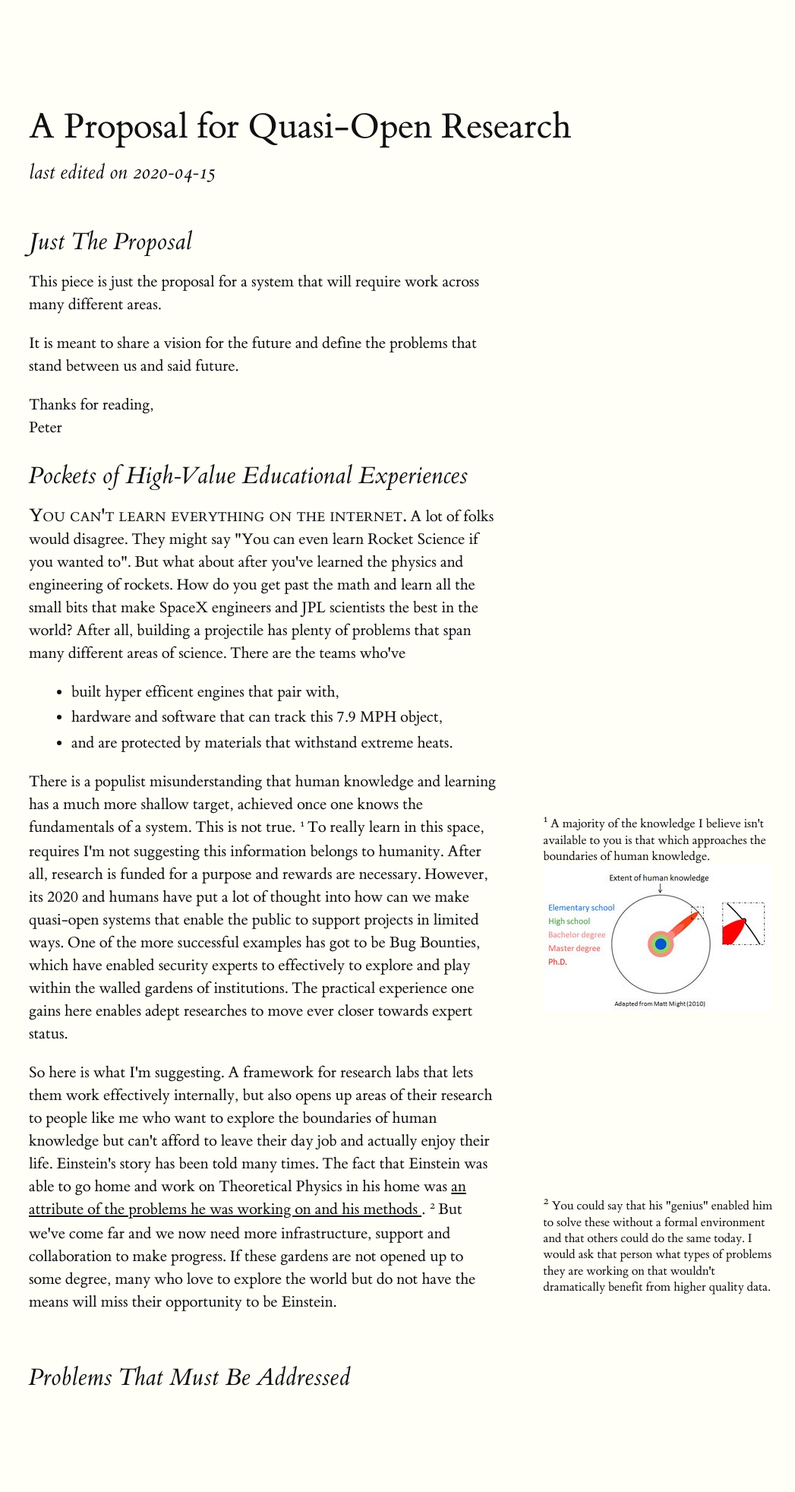
After one commit to htpeter/kouvaris-research-blog, a Flask app: page /posts/tiered_open_education in a window 1280 px wide. The commit adds this page. Shown: the whole page at 76% size, without its empty margins (122-1169 px from the left). Run offline with Flask 2, Linux system fonts and the light colour scheme.

Commit message:
fun updates and new doc

```diff
--- a/backend/serve.py
+++ b/backend/serve.py
@@ -13,5 +13,10 @@ def model_monitoring_post():
     return render_template("./posts/model_monitoring.html")
 
 
+@app.route("/posts/tiered_open_education")
+def tiered_open_education():
+    return render_template("./posts/tiered_open_education.html")
+
+
 if __name__ == "__main__":
     app.run(debug=False)
--- /dev/null
+++ b/backend/templates/posts/tiered_open_education.html
@@ -0,0 +1,113 @@
+<!DOCTYPE html>
+<html lang="en" dir="ltr">
+
+<head>
+    <meta charset="utf-8">
+    <title>Home</title>
+</head>
+
+<body>
+    {% extends "template.html" %}
+    {% block content %}
+    <article>
+        <h1 id="tufte-css">A Proposal for Quasi-Open Research</h1>
+        <p class="subtitle">last edited on 2020-04-15</p>
+        <section>
+            <h2 id="why">Just The Proposal</h2>
+            <p>
+                This piece is just the proposal for a system that will require work
+                across many different areas.
+            </p>
+            <p>
+                It is meant to share a vision for the future and define the problems
+                that stand between us and said future.
+            </p>
+            <p>
+                Thanks for reading,
+                </br>
+                Peter
+            </p>
+
+            <h2 id="why">Pockets of High-Value Educational Experiences</h2>
+            <p>
+                <span class="newthought">You can't learn everything on the internet.</span>
+                A lot of folks would disagree. They might say "You can even learn Rocket Science if you wanted to".
+                But what about after you've learned the physics and engineering of rockets.
+                How do you get past the math and learn all the small bits that make SpaceX engineers and JPL scientists
+                the best in the world?
+                After all, building a projectile has plenty of problems that span
+                many different areas of science. There are the teams who've
+
+                <ul class="user-story-items">
+                    <li>
+                        built hyper efficent engines that pair with,
+                    </li>
+                    <li>
+                        hardware and software that can track this 7.9 MPH object,
+                    </li>
+                    <li>
+                        and are protected by materials that withstand extreme heats.
+                    </li>
+                </ul>
+
+            </p>
+            <p>
+                There is a populist misunderstanding that human knowledge and learning has a much more shallow
+                target, achieved once one knows the fundamentals of a system. This is not true.
+
+                <label for="sn-proprietary-monotype-bembo" class="margin-toggle sidenote-number"></label>
+                <input type="checkbox" id="sn-proprietary-monotype-bembo" class="margin-toggle" />
+                <span class="sidenote">
+                    A majority of the knowledge I believe isn't available to you is that which approaches
+                    the boundaries of human knowledge.
+                    <img src="{{ url_for('static',     filename='images/Learning.jpeg') }}">
+                </span>
+
+                To really learn in this space, requires
+                I'm not suggesting this information belongs to humanity. After all, research is funded for a purpose and
+                rewards are necessary. However, its 2020 and humans have put a lot of thought into how can we make
+                quasi-open
+                systems that enable the public to support projects in limited ways. One of the more successful examples
+                has got
+                to be Bug Bounties, which have enabled security experts to effectively to explore and play within the
+                walled gardens
+                of institutions. The practical experience one gains here enables adept researches to move ever closer
+                towards expert status.
+            </p>
+
+            <p>
+                So here is what I'm suggesting. A framework for research labs that lets them work effectively
+                internally, but also
+                opens up areas of their research to people like me who want to explore the boundaries of human knowledge
+                but can't afford
+                to leave their day job and actually enjoy their life.
+
+                Einstein's story has been told many times. The fact that Einstein was able to go home and work on
+                Theoretical Physics
+                in his home was <u> an attribute of the problems he was working on and his methods </u>.
+                <label for="sn-proprietary-monotype-bembo" class="margin-toggle sidenote-number"></label>
+                <input type="checkbox" id="sn-proprietary-monotype-bembo" class="margin-toggle" />
+                <span class="sidenote">
+                    You could say that his "genius" enabled him to solve these without a formal environment and that
+                    others could do the same today.
+                    I would ask that person what types of problems they are working on that wouldn't dramatically
+                    benefit from higher quality data.
+                </span>
+
+                But we've come far and we now need more infrastructure,
+                support and collaboration to make progress. If these gardens are not opened up to some degree, many who
+                love to explore the world
+                but do not have the means will miss their opportunity to be Einstein.
+
+            </p>
+
+            <section>
+                <h2 id="problems">Problems That Must Be Addressed</h2>
+
+            </section>
+
+        {% endblock %}
+
+</body>
+
+</html>
```
Also changed, not shown: backend/templates/homepage.html (+8 -3 lines), backend/static/images/Learning.jpeg (added).
